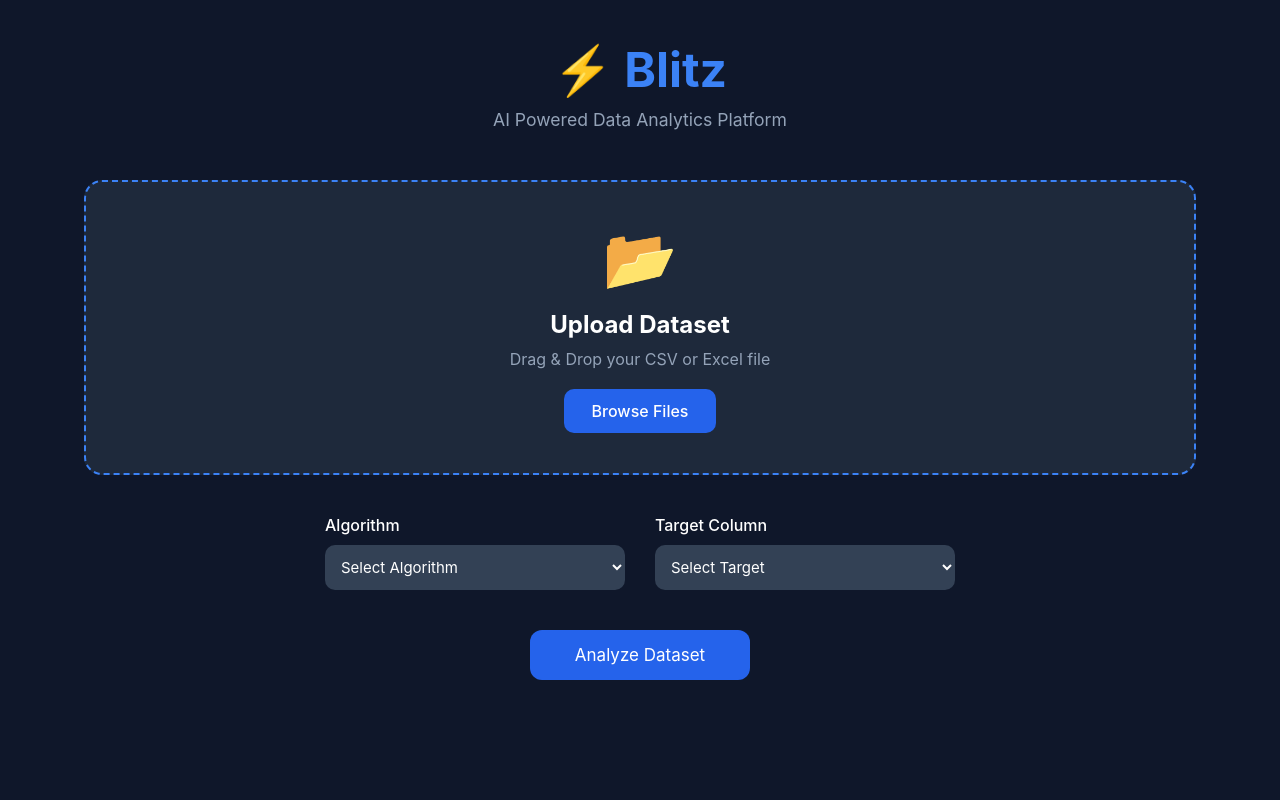
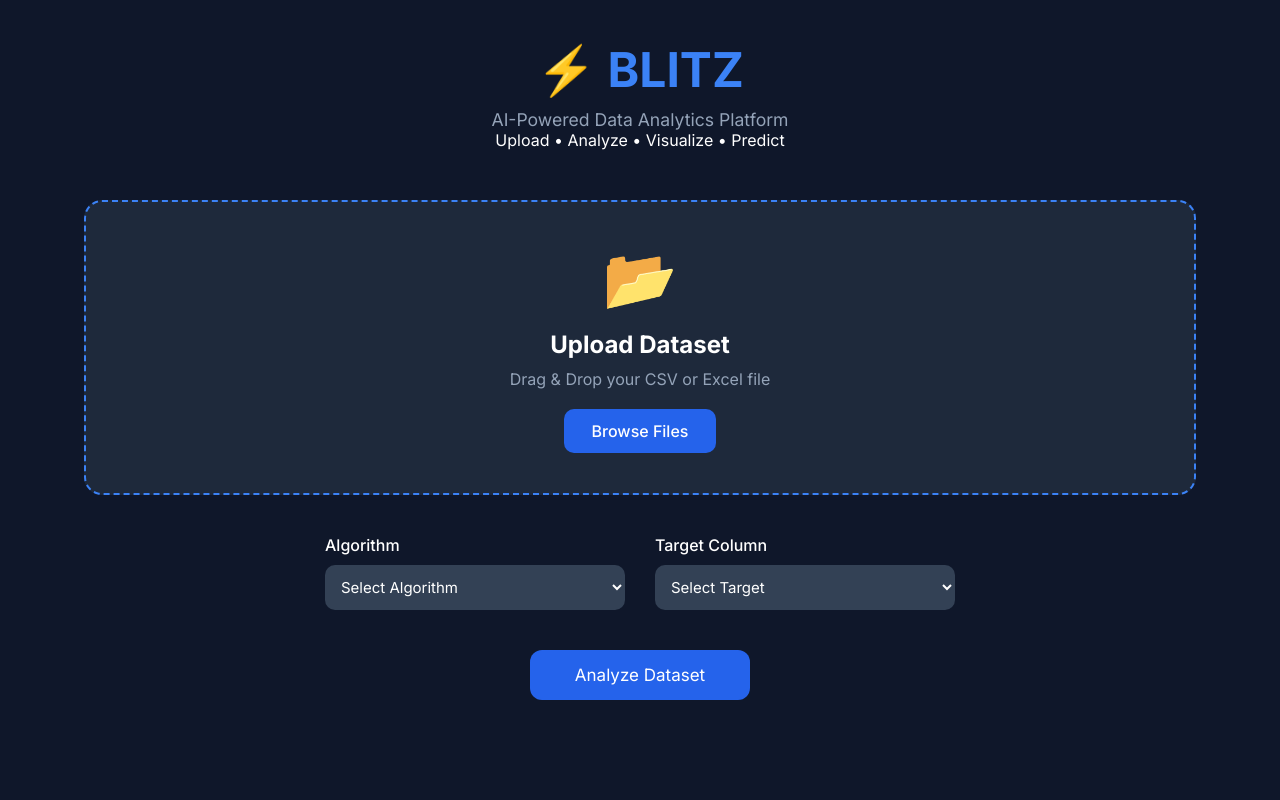
Before and after one commit to emmadbm/Blitz, a Flask app: page / in a window 1280 px wide. Run offline with Flask 3, Linux system fonts and the light colour scheme.

Commit message:
updating html

```diff
--- a/templates/index.html
+++ b/templates/index.html
@@ -8,13 +8,14 @@
 
     <title>Blitz | AI Data Analytics</title>
 
-    <link rel="stylesheet" href="{{ url_for('static', filename='style.css') }}">
-
     <link rel="preconnect" href="https://fonts.googleapis.com">
 
     <link rel="preconnect" href="https://fonts.gstatic.com" crossorigin>
 
-    <link href="https://fonts.googleapis.com/css2?family=Poppins:wght@300;400;500;600;700&display=swap" rel="stylesheet">
+    <link href="https://fonts.googleapis.com/css2?family=Inter:wght@300;400;500;600;700&display=swap" rel="stylesheet">
+
+    <link rel="stylesheet"
+        href="{{ url_for('static', filename='style.css') }}">
 
 </head>
 
@@ -22,20 +23,19 @@
 
     <div class="container">
 
-        <!-- Header -->
+        <!-- ================= HEADER ================= -->
 
-        <header>
+        <header class="logo">
 
-            <h1>⚡ Blitz</h1>
+            <h1>⚡ BLITZ</h1>
 
-            <p>AI Powered Data Analytics Platform</p>
+            <p>AI-Powered Data Analytics Platform</p>
+
+            <span>Upload • Analyze • Visualize • Predict</span>
 
         </header>
 
-
-        <!-- Upload Section -->
-
-        <!-- Upload Section -->
+        <!-- ================= UPLOAD ================= -->
 
         <section class="upload-section">
 
@@ -52,7 +52,9 @@
                 </p>
 
                 <label for="datasetFile" class="upload-btn">
+
                     Browse Files
+
                 </label>
 
                 <input
@@ -65,28 +67,43 @@
 
         </section>
 
+        <!-- ================= CONTROLS ================= -->
 
-        <!-- Controls -->
+        <section class="control-card">
 
-        <section class="controls">
+            <div class="controls">
 
                 <div class="input-group">
 
-                <label>Algorithm</label>
+                    <label for="algorithm">
+
+                        Algorithm
+
+                    </label>
 
                     <select id="algorithm">
 
                         <option value="">Select Algorithm</option>
 
-                    <option value="linear regression">Linear Regression</option>
+                        <option value="linear regression">
+                            Linear Regression
+                        </option>
 
-                    <option value="logistic regression">Logistic Regression</option>
+                        <option value="logistic regression">
+                            Logistic Regression
+                        </option>
 
-                    <option value="decision tree">Decision Tree</option>
+                        <option value="decision tree">
+                            Decision Tree
+                        </option>
 
-                    <option value="random forest">Random Forest</option>
+                        <option value="random forest">
+                            Random Forest
+                        </option>
 
-                    <option value="k-means">K-Means</option>
+                        <option value="k-means">
+                            K-Means
+                        </option>
 
                     </select>
 
@@ -94,20 +111,27 @@
 
                 <div class="input-group">
 
-    <label>Target Column</label>
+                    <label for="targetColumn">
+
+                        Target Column
+
+                    </label>
 
                     <select id="targetColumn">
 
-        <option value="">Select Target</option>
+                        <option value="">
+                            Select Target
+                        </option>
 
                     </select>
 
                 </div>
 
+            </div>
+
         </section>
 
-
-        <!-- Analyze Button -->
+        <!-- ================= BUTTON ================= -->
 
         <section class="analyze">
 
@@ -119,19 +143,37 @@
 
         </section>
 
-
-        <!-- Loading -->
+        <!-- ================= LOADING ================= -->
 
         <section id="loading" class="hidden">
 
-            <p>Analyzing dataset...</p>
+            <h3>
+
+                Analyzing Dataset...
+
+            </h3>
 
         </section>
 
+        <section id="results" class="results-dashboard">
 
-        <!-- Results -->
+    <!-- Dataset Summary -->
+    <div id="datasetCard" class="dashboard-card"></div>
 
-        <section id="results">
+    <!-- Health Report -->
+    <div id="healthCard" class="dashboard-card"></div>
+
+    <!-- Preprocessing -->
+    <div id="preprocessingCard" class="dashboard-card"></div>
+
+    <!-- Machine Learning -->
+    <div id="mlCard" class="dashboard-card"></div>
+
+    <!-- AI Insights -->
+    <div id="aiCard" class="dashboard-card"></div>
+
+    <!-- Charts -->
+    <div id="chartsCard" class="dashboard-card"></div>
 
 </section>
 
```
Lines whose indentation alone changed are shown as unchanged.
